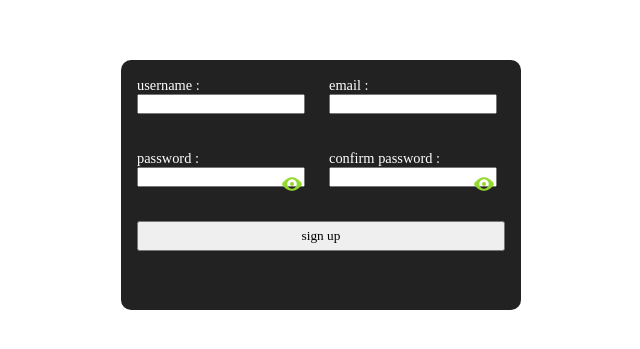
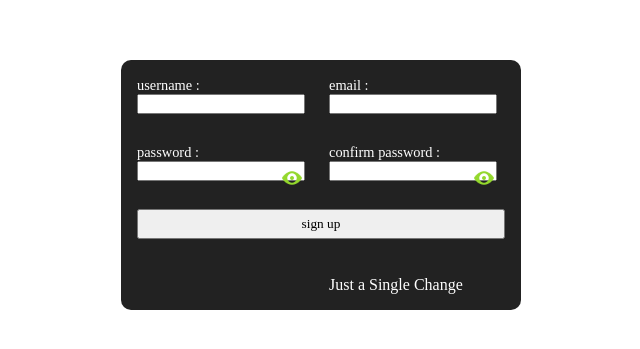
Before and after one commit to Proxiner/sign-up, a plain HTML site: page index.html in a window 1280 px wide. Shown: the part 215-564 px from the top of the page, without its empty margins (319-959 px from the left). Drawn offline with Linux system fonts and the light colour scheme.

Commit message:
testing branch

```diff
--- a/index.html
+++ b/index.html
@@ -38,6 +38,8 @@
 
         <input type="submit" class="submit" value="sign up">
 
+        <p>Just a Single Change</p>
+
     </form>
 
 </div>
```
